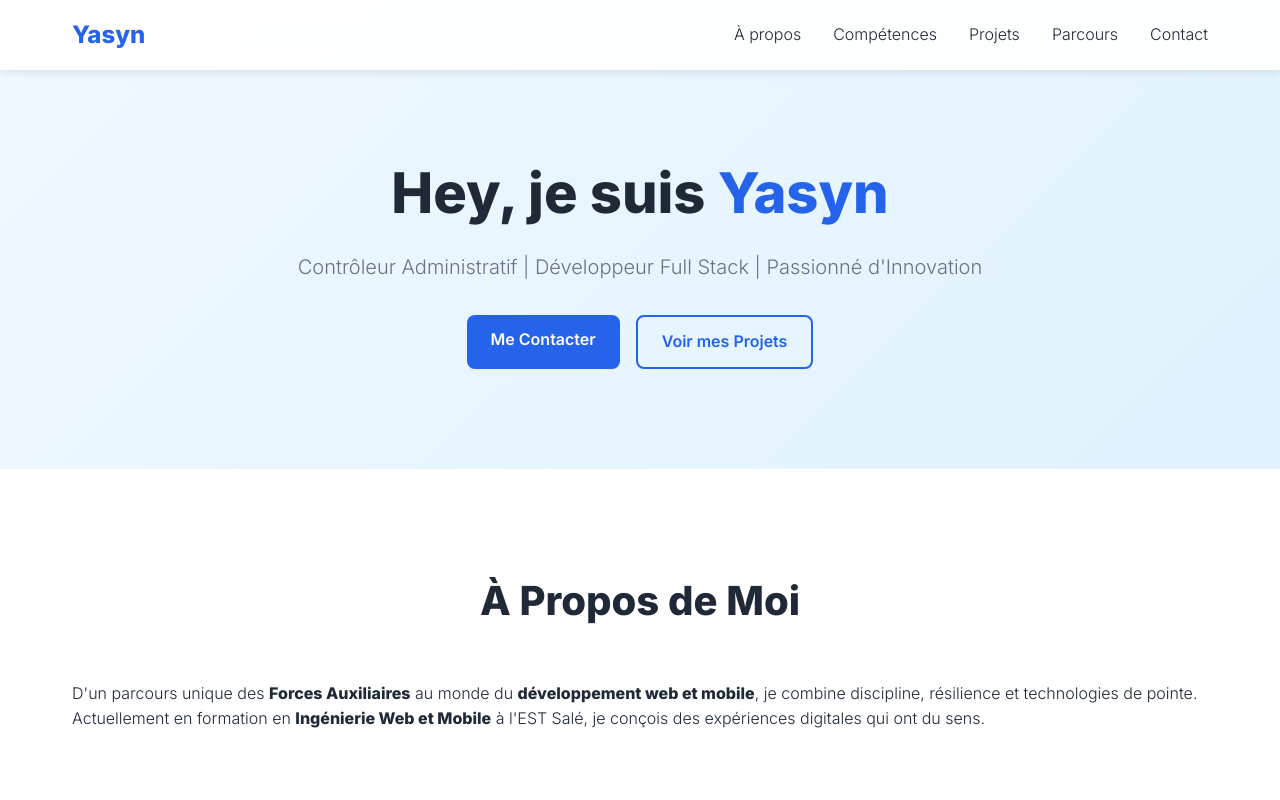
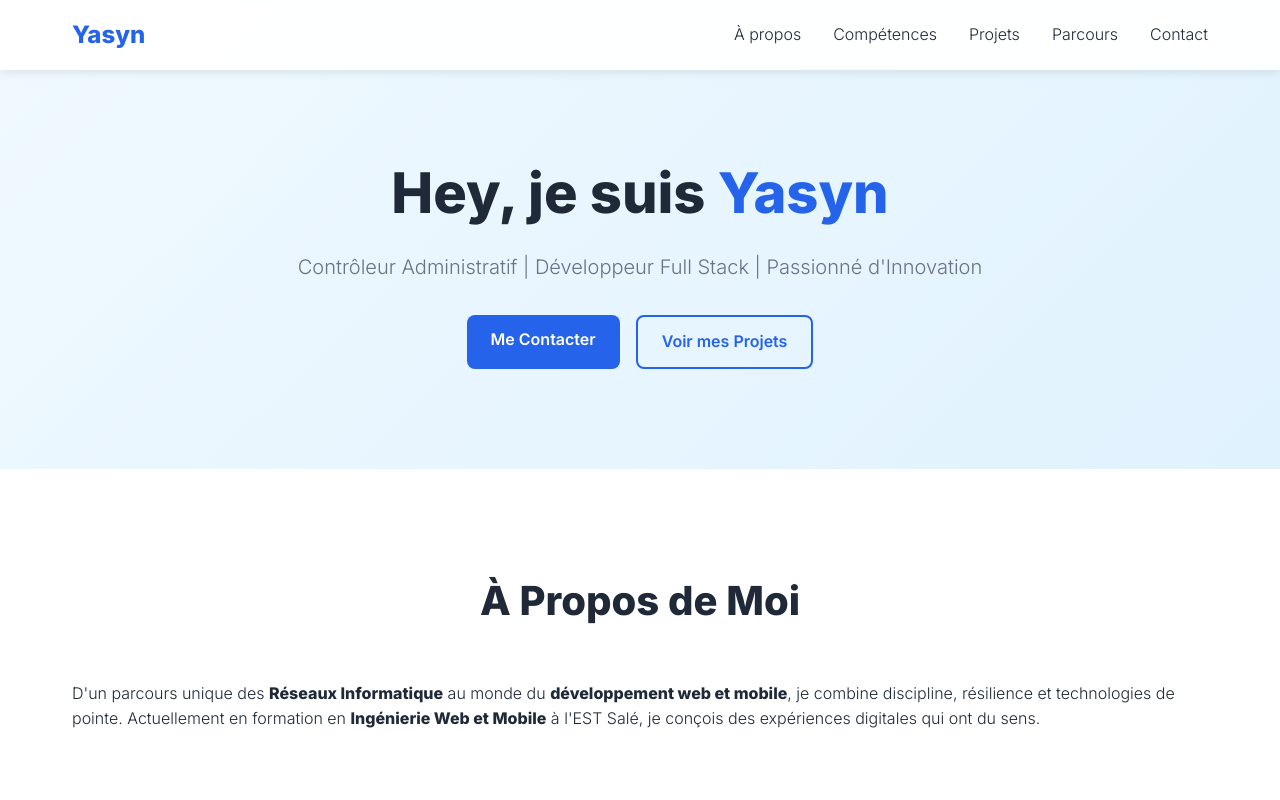
Before and after one commit to elidrissitv/mon-site-web, a plain HTML site: page index.html in a window 1280 px wide. Shown: the top 800 px of the page. Drawn offline with Linux system fonts and the light colour scheme.

```diff
--- a/index.html
+++ b/index.html
@@ -43,7 +43,7 @@
         <div class="container">
             <h2>À Propos de Moi</h2>
             <div class="about-content">
-                <p>D'un parcours unique des <strong>Forces Auxiliaires</strong> au monde du <strong>développement web et
+                <p>D'un parcours unique des <strong>Réseaux Informatique</strong> au monde du <strong>développement web et
                         mobile</strong>, je combine discipline, résilience et technologies de pointe. Actuellement en
                     formation en <strong>Ingénierie Web et Mobile</strong> à l'EST Salé, je conçois des expériences
                     digitales qui ont du sens.</p>
@@ -153,7 +153,7 @@
                     <div class="timeline-dot"></div>
                     <div class="timeline-content">
                         <h3>Formation</h3>
-                        <p>2 Ans de Formation – Cadres Forces Auxiliaires @ Benslimane</p>
+                        <p>2 Ans – Ecole de Formation des Cadres @ Benslimane</p>
                     </div>
                 </div>
                 <div class="timeline-item">
```
